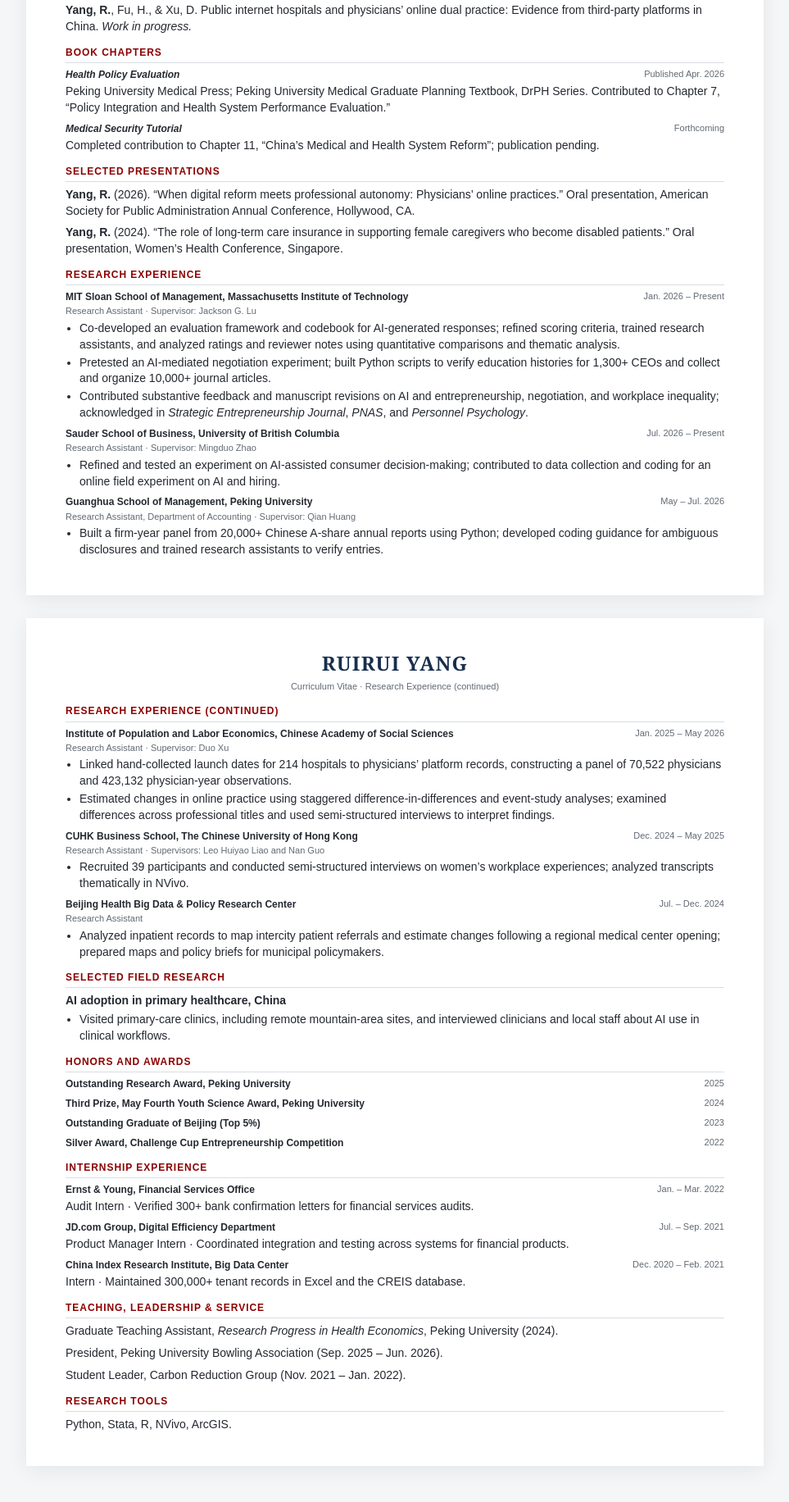
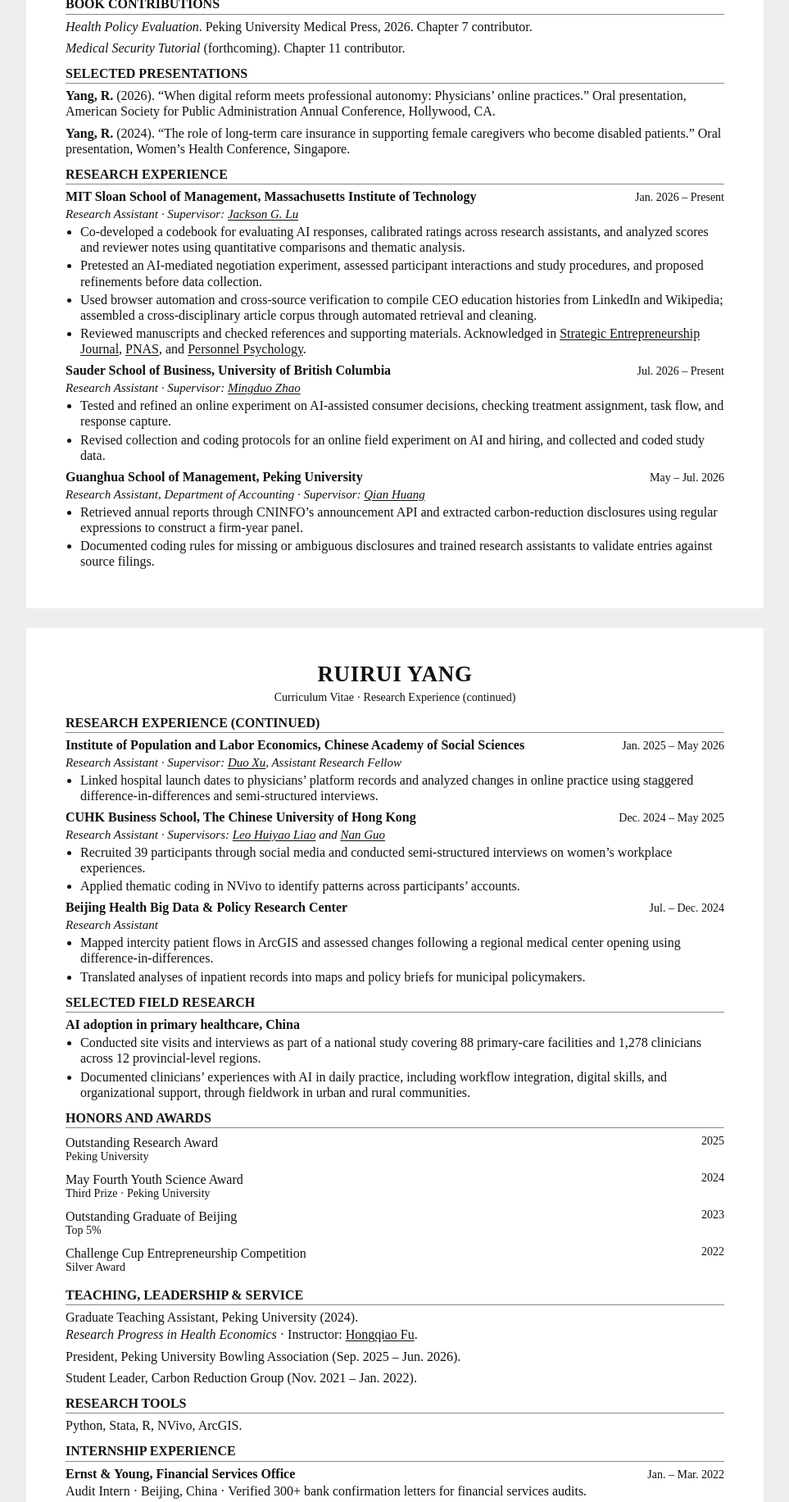
Before and after one commit to Rachel-00/Rachel-00.github.io, a plain HTML site: page cv.html in a window 1280 px wide. Shown: the part 461-2293 px from the top of the page at 82% size, without its empty margins (158-1121 px from the left). Drawn offline with Linux system fonts and the light colour scheme.

Commit message:
Restore classic CV style and sync content

```diff
--- a/cv.html
+++ b/cv.html
@@ -4,77 +4,118 @@
 <meta charset="utf-8"><meta name="viewport" content="width=device-width,initial-scale=1">
 <title>Ruirui Yang | CV</title>
 <style>
-:root{--red:#8c0000;--navy:#172f4d;--ink:#242830;--muted:#626a74;--line:#d9dde3}
-*{box-sizing:border-box}body{margin:0;background:#f5f6f8;color:var(--ink);font:14px/1.42 Arial,Helvetica,sans-serif}
-.toolbar{max-width:900px;margin:22px auto 12px;display:flex;justify-content:space-between;align-items:center}
-.toolbar a{color:var(--red);text-decoration:none}.toolbar button{border:0;background:var(--red);color:white;padding:9px 16px;border-radius:3px;cursor:pointer}
-.sheet{background:white;max-width:900px;margin:0 auto 28px;padding:38px 48px;box-shadow:0 5px 24px #00000012}
-h1{text-align:center;color:var(--navy);font:700 24px Georgia,serif;letter-spacing:.05em;margin:0 0 5px}
-.contact{text-align:center;color:var(--muted);font-size:11px;margin-bottom:14px}
-h2{font-size:12px;letter-spacing:.08em;color:var(--red);border-bottom:1px solid var(--line);padding-bottom:3px;margin:13px 0 6px;text-transform:uppercase}
-.entry{margin:0 0 7px}.top{display:flex;justify-content:space-between;gap:16px}.top strong{font-size:12px}.date{white-space:nowrap;color:var(--muted);font-size:11px}
-.sub{color:var(--muted);font-size:11px;margin:1px 0 2px}
-ul{margin:3px 0 4px;padding-left:17px}li{margin:0 0 2px}p{margin:2px 0}
-a{color:inherit}.small{font-size:11px}.page-break{break-before:page;page-break-before:always}
-@media(max-width:700px){.sheet{margin:0;padding:24px 20px;box-shadow:none}.toolbar{padding:0 18px}.top{display:block}.date{display:block;margin-top:1px}}
-@media print{body{background:white;font-size:10pt}.toolbar{display:none}.sheet{max-width:none;margin:0;padding:.38in .48in;box-shadow:none}.page-break{break-before:page;page-break-before:always}a{color:inherit;text-decoration:none}h2{break-after:avoid}.entry{break-inside:avoid} @page{size:letter;margin:0}}
+* { box-sizing: border-box; }
+body { margin: 0; background: #eee; color: #111; font: 16px/1.2 "Times New Roman", Times, serif; }
+a { color: inherit; text-decoration: underline; text-underline-offset: 2px; }
+.toolbar { max-width: 900px; margin: 18px auto; padding: 0 16px; display: flex; gap: 20px; align-items: center; flex-wrap: wrap; font: 14px Arial, sans-serif; }
+.toolbar .pdf-download { margin-left: auto; }
+.toolbar button { border: 1px solid #777; background: white; color: #111; padding: 7px 12px; cursor: pointer; }
+.sheet { background: white; max-width: 900px; margin: 0 auto 24px; padding: 40px 48px; }
+h1 { margin: 0 0 5px; text-align: center; font-size: 27px; font-weight: 700; letter-spacing: .025em; }
+.contact { text-align: center; margin-bottom: 12px; font-size: 14px; }
+h2 { margin: 12px 0 5px; padding-bottom: 2px; border-bottom: 1px solid #888; font-size: 16px; font-weight: 700; text-transform: uppercase; }
+.entry { margin: 0 0 7px; }
+.top { display: flex; justify-content: space-between; gap: 18px; align-items: baseline; }
+.top strong { font-size: inherit; font-weight: 700; }
+.date { white-space: nowrap; font-size: 14px; }
+p { margin: 2px 0; }
+.sub { font-size: 15px; font-style: italic; }
+ul { margin: 3px 0 4px; padding-left: 18px; }
+li { margin-bottom: 3px; }
+.honors-list { list-style: none; margin: 0; padding: 0; }
+.award-entry { display: grid; grid-template-columns: minmax(0,1fr) 44px; column-gap: 18px; padding: 3px 0; }
+.award-entry h3 { margin: 0; font-size: inherit; font-weight: 400; }
+.award-entry p { margin: 0; font-size: 14px; }
+.award-entry time { font-size: 14px; text-align: right; }
+@media (max-width: 700px) { .sheet { padding: 25px 20px; margin: 0; } .top { display: block; } .date { display: block; margin-top: 2px; } }
+@media print {
+ body { background: white; font-size: 11pt; line-height: 1.12; }
+ .toolbar { display: none; }
+ .sheet { max-width: none; padding: 0; margin: 0; }
+ .page-break { break-before: page; }
+ h1 { font-size: 22pt; }
+ h2 { font-size: 11.3pt; margin: 9px 0 4px; break-after: avoid; }
+ .contact { font-size: 10.5pt; margin-bottom: 10px; }
+ .top { display: flex; }
+ .date { display: inline; font-size: 10pt; margin: 0; }
+ .sub { font-size: 10.5pt; }
+ .entry { margin-bottom: 5px; break-inside: avoid; }
+ li { margin-bottom: 2px; }
+ .award-entry { padding: 2px 0; break-inside: avoid; }
+ .award-entry p, .award-entry time { font-size: 10pt; }
+ @page { size: letter; margin: .45in .6in .48in; @bottom-center { content: counter(page); font: 10pt "Times New Roman", serif; color: #111; } }
+}
 </style></head>
 <body>
-<div class="toolbar"><a href="index.html">← Back to homepage</a><button onclick="window.print()">Print / Save as PDF</button></div>
+<div class="toolbar"><a href="index.html">Back to homepage</a><a class="pdf-download" href="assets/Ruirui_Yang_CV.pdf?v=1877c0693913" download>Download PDF</a><button onclick="window.print()">Print / Save as PDF</button></div>
 <main>
 <section class="sheet">
 <h1>RUIRUI YANG</h1>
-<div class="contact"><a href="mailto:yangrachel001@gmail.com">yangrachel001@gmail.com</a> · <a href="https://rachel-00.github.io/">rachel-00.github.io</a></div>
+<div class="contact"><a href="mailto:yangrachel001@gmail.com">yangrachel001@gmail.com</a> · <a href="https://rachel-00.github.io/">Personal website</a></div>
 <h2>Education</h2>
-<div class="entry"><div class="top"><strong>Peking University, Beijing, China</strong><span class="date">Sep. 2023 – Jun. 2026</span></div><p>M.P.H. in Health Policy and Management · Advisor: Hongqiao Fu</p></div>
+<div class="entry"><div class="top"><strong>Peking University, Beijing, China</strong><span class="date">Sep. 2023 – Jun. 2026</span></div><p>M.P.H. in Health Policy and Management · Advisor: <a href="https://sph.pku.edu.cn/info/1652/4304.htm">Hongqiao Fu</a></p></div>
 <div class="entry"><div class="top"><strong>Capital University of Economics and Business, Beijing, China</strong><span class="date">Sep. 2019 – Jun. 2023</span></div><p>B.A. in Accounting and B.S. in Statistics</p></div>
-<h2>Research Interests</h2>
-<p>Technology and work; human–AI collaboration; professional expertise and autonomy; organizational behavior.</p>
 <h2>Publications</h2>
-<div class="entry"><p>Chen, T., Sun, X., Tsuei, S., <strong>Yang, R.</strong>, Yip, W., &amp; Fu, H. (2025). Care for end-stage kidney disease in China: progress, challenges, and recommendations. <em>The Lancet Regional Health – Western Pacific</em>, 54, 101268.</p></div>
+<div class="entry"><p>Chen, T., Sun, X., Tsuei, S., <strong>Yang, R.</strong>, <a href="https://hsph.harvard.edu/profile/winnie-yip/">Yip, W.</a>, &amp; <a href="https://sph.pku.edu.cn/info/1652/4304.htm">Fu, H.</a> (2025). <a href="https://doi.org/10.1016/j.lanwpc.2024.101268">Care for end-stage kidney disease in China: progress, challenges, and recommendations.</a> <em>The Lancet Regional Health – Western Pacific</em>, 54, 101268.</p></div>
 <h2>Working Paper</h2>
-<div class="entry"><p><strong>Yang, R.</strong>, Fu, H., &amp; Xu, D. Public internet hospitals and physicians’ online dual practice: Evidence from third-party platforms in China. <em>Work in progress.</em></p></div>
-<h2>Book Chapters</h2>
-<div class="entry"><div class="top"><strong><em>Health Policy Evaluation</em></strong><span class="date">Published Apr. 2026</span></div><p>Peking University Medical Press; Peking University Medical Graduate Planning Textbook, DrPH Series. Contributed to Chapter 7, “Policy Integration and Health System Performance Evaluation.”</p></div>
-<div class="entry"><div class="top"><strong><em>Medical Security Tutorial</em></strong><span class="date">Forthcoming</span></div><p>Completed contribution to Chapter 11, “China’s Medical and Health System Reform”; publication pending.</p></div>
+<div class="entry"><p><strong>Yang, R.</strong>, <a href="https://sph.pku.edu.cn/info/1652/4304.htm">Fu, H.</a>, &amp; <a href="http://iple.cssn.cn/kydw/tx/xd/">Xu, D.</a> Public internet hospitals and physicians’ online dual practice: Evidence from third-party platforms in China. <em>Work in progress.</em></p></div>
+<h2>Book Contributions</h2>
+<div class="entry"><p><em>Health Policy Evaluation</em>. Peking University Medical Press, 2026. Chapter 7 contributor.</p></div>
+<div class="entry"><p><em>Medical Security Tutorial</em> (forthcoming). Chapter 11 contributor.</p></div>
 <h2>Selected Presentations</h2>
 <div class="entry"><p><strong>Yang, R.</strong> (2026). “When digital reform meets professional autonomy: Physicians’ online practices.” Oral presentation, American Society for Public Administration Annual Conference, Hollywood, CA.</p></div>
 <div class="entry"><p><strong>Yang, R.</strong> (2024). “The role of long-term care insurance in supporting female caregivers who become disabled patients.” Oral presentation, Women’s Health Conference, Singapore.</p></div>
 <h2>Research Experience</h2>
-<div class="entry"><div class="top"><strong>MIT Sloan School of Management, Massachusetts Institute of Technology</strong><span class="date">Jan. 2026 – Present</span></div><p class="sub">Research Assistant · Supervisor: Jackson G. Lu</p><ul>
-<li>Co-developed an evaluation framework and codebook for AI-generated responses; refined scoring criteria, trained research assistants, and analyzed ratings and reviewer notes using quantitative comparisons and thematic analysis.</li>
-<li>Pretested an AI-mediated negotiation experiment; built Python scripts to verify education histories for 1,300+ CEOs and collect and organize 10,000+ journal articles.</li>
-<li>Contributed substantive feedback and manuscript revisions on AI and entrepreneurship, negotiation, and workplace inequality; acknowledged in <em>Strategic Entrepreneurship Journal</em>, <em>PNAS</em>, and <em>Personnel Psychology</em>.</li>
-</ul></div>
-<div class="entry"><div class="top"><strong>Sauder School of Business, University of British Columbia</strong><span class="date">Jul. 2026 – Present</span></div><p class="sub">Research Assistant · Supervisor: Mingduo Zhao</p><ul><li>Refined and tested an experiment on AI-assisted consumer decision-making; contributed to data collection and coding for an online field experiment on AI and hiring.</li></ul></div>
-<div class="entry"><div class="top"><strong>Guanghua School of Management, Peking University</strong><span class="date">May – Jul. 2026</span></div><p class="sub">Research Assistant, Department of Accounting · Supervisor: Qian Huang</p><ul><li>Built a firm-year panel from 20,000+ Chinese A-share annual reports using Python; developed coding guidance for ambiguous disclosures and trained research assistants to verify entries.</li></ul></div>
+<div class="entry"><div class="top"><strong>MIT Sloan School of Management, Massachusetts Institute of Technology</strong><span class="date">Jan. 2026 – Present</span></div><p class="sub">Research Assistant · Supervisor: <a href="https://www.jacksonlu.net/">Jackson G. Lu</a></p><ul>
+            <li>Co-developed a codebook for evaluating AI responses, calibrated ratings across research assistants, and analyzed scores and reviewer notes using quantitative comparisons and thematic analysis.</li>
+            <li>Pretested an AI-mediated negotiation experiment, assessed participant interactions and study procedures, and proposed refinements before data collection.</li>
+            <li>Used browser automation and cross-source verification to compile CEO education histories from LinkedIn and Wikipedia; assembled a cross-disciplinary article corpus through automated retrieval and cleaning.</li>
+            <li>Reviewed manuscripts and checked references and supporting materials. Acknowledged in <a href="https://doi.org/10.1002/sej.70050" target="_blank" rel="noopener">Strategic Entrepreneurship Journal</a>, <a href="https://www.pnas.org/doi/10.1073/pnas.2602128123" target="_blank" rel="noopener">PNAS</a>, and <a href="https://doi.org/10.1111/peps.70041" target="_blank" rel="noopener">Personnel Psychology</a>.</li>
+          </ul></div>
+<div class="entry"><div class="top"><strong>Sauder School of Business, University of British Columbia</strong><span class="date">Jul. 2026 – Present</span></div><p class="sub">Research Assistant · Supervisor: <a href="https://mingduozhao.com/">Mingduo Zhao</a></p><ul>
+            <li>Tested and refined an online experiment on AI-assisted consumer decisions, checking treatment assignment, task flow, and response capture.</li>
+            <li>Revised collection and coding protocols for an online field experiment on AI and hiring, and collected and coded study data.</li>
+          </ul></div>
+<div class="entry"><div class="top"><strong>Guanghua School of Management, Peking University</strong><span class="date">May – Jul. 2026</span></div><p class="sub">Research Assistant, Department of Accounting · Supervisor: <a href="https://en.gsm.pku.edu.cn/faculty/qhuang/">Qian Huang</a></p><ul>
+            <li>Retrieved annual reports through CNINFO’s announcement API and extracted carbon-reduction disclosures using regular expressions to construct a firm-year panel.</li>
+            <li>Documented coding rules for missing or ambiguous disclosures and trained research assistants to validate entries against source filings.</li>
+          </ul></div>
 </section>
 <section class="sheet page-break">
 <h1>RUIRUI YANG</h1>
 <div class="contact">Curriculum Vitae · Research Experience (continued)</div>
 <h2>Research Experience (continued)</h2>
-<div class="entry"><div class="top"><strong>Institute of Population and Labor Economics, Chinese Academy of Social Sciences</strong><span class="date">Jan. 2025 – May 2026</span></div><p class="sub">Research Assistant · Supervisor: Duo Xu</p><ul>
-<li>Linked hand-collected launch dates for 214 hospitals to physicians’ platform records, constructing a panel of 70,522 physicians and 423,132 physician-year observations.</li>
-<li>Estimated changes in online practice using staggered difference-in-differences and event-study analyses; examined differences across professional titles and used semi-structured interviews to interpret findings.</li>
-</ul></div>
-<div class="entry"><div class="top"><strong>CUHK Business School, The Chinese University of Hong Kong</strong><span class="date">Dec. 2024 – May 2025</span></div><p class="sub">Research Assistant · Supervisors: Leo Huiyao Liao and Nan Guo</p><ul><li>Recruited 39 participants and conducted semi-structured interviews on women’s workplace experiences; analyzed transcripts thematically in NVivo.</li></ul></div>
-<div class="entry"><div class="top"><strong>Beijing Health Big Data &amp; Policy Research Center</strong><span class="date">Jul. – Dec. 2024</span></div><p class="sub">Research Assistant</p><ul><li>Analyzed inpatient records to map intercity patient referrals and estimate changes following a regional medical center opening; prepared maps and policy briefs for municipal policymakers.</li></ul></div>
+<div class="entry"><div class="top"><strong>Institute of Population and Labor Economics, Chinese Academy of Social Sciences</strong><span class="date">Jan. 2025 – May 2026</span></div><p class="sub">Research Assistant · Supervisor: <a href="http://iple.cssn.cn/kydw/tx/xd/">Duo Xu</a>, Assistant Research Fellow</p><ul>
+            <li>Linked hospital launch dates to physicians’ platform records and analyzed changes in online practice using staggered difference-in-differences and semi-structured interviews.</li>
+          </ul></div>
+<div class="entry"><div class="top"><strong>CUHK Business School, The Chinese University of Hong Kong</strong><span class="date">Dec. 2024 – May 2025</span></div><p class="sub">Research Assistant · Supervisors: <a href="https://www.bschool.cuhk.edu.hk/staff/liao-huiyao/">Leo Huiyao Liao</a> and <a href="https://www.bschool.cuhk.edu.hk/staff/guo-nan/">Nan Guo</a></p><ul>
+            <li>Recruited 39 participants through social media and conducted semi-structured interviews on women’s workplace experiences.</li>
+            <li>Applied thematic coding in NVivo to identify patterns across participants’ accounts.</li>
+          </ul></div>
+<div class="entry"><div class="top"><strong>Beijing Health Big Data &amp; Policy Research Center</strong><span class="date">Jul. – Dec. 2024</span></div><p class="sub">Research Assistant</p><ul>
+            <li>Mapped intercity patient flows in ArcGIS and assessed changes following a regional medical center opening using difference-in-differences.</li>
+            <li>Translated analyses of inpatient records into maps and policy briefs for municipal policymakers.</li>
+          </ul></div>
 <h2>Selected Field Research</h2>
-<div class="entry"><strong>AI adoption in primary healthcare, China</strong><ul><li>Visited primary-care clinics, including remote mountain-area sites, and interviewed clinicians and local staff about AI use in clinical workflows.</li></ul></div>
+<div class="entry"><strong>AI adoption in primary healthcare, China</strong><ul>
+            <li>Conducted site visits and interviews as part of a national study covering 88 primary-care facilities and 1,278 clinicians across 12 provincial-level regions.</li>
+            <li>Documented clinicians’ experiences with AI in daily practice, including workflow integration, digital skills, and organizational support, through fieldwork in urban and rural communities.</li>
+          </ul></div>
 <h2>Honors and Awards</h2>
-<div class="entry"><div class="top"><strong>Outstanding Research Award, Peking University</strong><span class="date">2025</span></div></div>
-<div class="entry"><div class="top"><strong>Third Prize, May Fourth Youth Science Award, Peking University</strong><span class="date">2024</span></div></div>
-<div class="entry"><div class="top"><strong>Outstanding Graduate of Beijing (Top 5%)</strong><span class="date">2023</span></div></div>
-<div class="entry"><div class="top"><strong>Silver Award, Challenge Cup Entrepreneurship Competition</strong><span class="date">2022</span></div></div>
-<h2>Internship Experience</h2>
-<div class="entry"><div class="top"><strong>Ernst &amp; Young, Financial Services Office</strong><span class="date">Jan. – Mar. 2022</span></div><p>Audit Intern · Verified 300+ bank confirmation letters for financial services audits.</p></div>
-<div class="entry"><div class="top"><strong>JD.com Group, Digital Efficiency Department</strong><span class="date">Jul. – Sep. 2021</span></div><p>Product Manager Intern · Coordinated integration and testing across systems for financial products.</p></div>
-<div class="entry"><div class="top"><strong>China Index Research Institute, Big Data Center</strong><span class="date">Dec. 2020 – Feb. 2021</span></div><p>Intern · Maintained 300,000+ tenant records in Excel and the CREIS database.</p></div>
-<h2>Teaching, Leadership &amp; Service</h2>
-<div class="entry"><p>Graduate Teaching Assistant, <em>Research Progress in Health Economics</em>, Peking University (2024).</p></div>
+<ul class="honors-list">
+        <li class="award-entry"><div><h3>Outstanding Research Award</h3><p>Peking University</p></div><time datetime="2025">2025</time></li>
+        <li class="award-entry"><div><h3>May Fourth Youth Science Award</h3><p>Third Prize · Peking University</p></div><time datetime="2024">2024</time></li>
+        <li class="award-entry"><div><h3>Outstanding Graduate of Beijing</h3><p>Top 5%</p></div><time datetime="2023">2023</time></li>
+        <li class="award-entry"><div><h3>Challenge Cup Entrepreneurship Competition</h3><p>Silver Award</p></div><time datetime="2022">2022</time></li>
+      </ul><h2>Teaching, Leadership &amp; Service</h2>
+<div class="entry"><p>Graduate Teaching Assistant, Peking University (2024).</p><p><em>Research Progress in Health Economics</em> · Instructor: <a href="https://sph.pku.edu.cn/info/1652/4304.htm">Hongqiao Fu</a>.</p></div>
 <div class="entry"><p>President, Peking University Bowling Association (Sep. 2025 – Jun. 2026).</p></div>
 <div class="entry"><p>Student Leader, Carbon Reduction Group (Nov. 2021 – Jan. 2022).</p></div>
 <h2>Research Tools</h2><p>Python, Stata, R, NVivo, ArcGIS.</p>
+<h2>Internship Experience</h2>
+<div class="entry"><div class="top"><strong>Ernst &amp; Young, Financial Services Office</strong><span class="date">Jan. – Mar. 2022</span></div><p>Audit Intern · Beijing, China · Verified 300+ bank confirmation letters for financial services audits.</p></div>
+<div class="entry"><div class="top"><strong>JD.com Group, Digital Efficiency Department</strong><span class="date">Jul. – Sep. 2021</span></div><p>Product Manager Intern · Beijing, China · Coordinated integration and testing across systems for financial products.</p></div>
+<div class="entry"><div class="top"><strong>China Index Research Institute, Big Data Center</strong><span class="date">Dec. 2020 – Feb. 2021</span></div><p>Intern · Beijing, China · Maintained 300,000+ tenant records in Excel and the CREIS database.</p></div>
 </section>
 </main>
 </body></html>
```
Also changed, not shown: index.html (+2 -2 lines).
